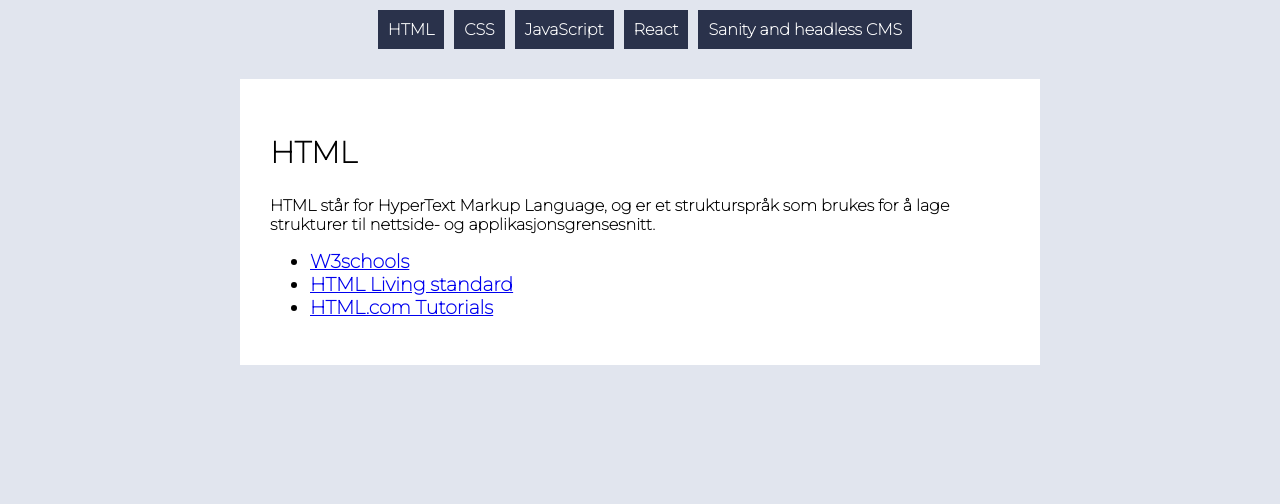
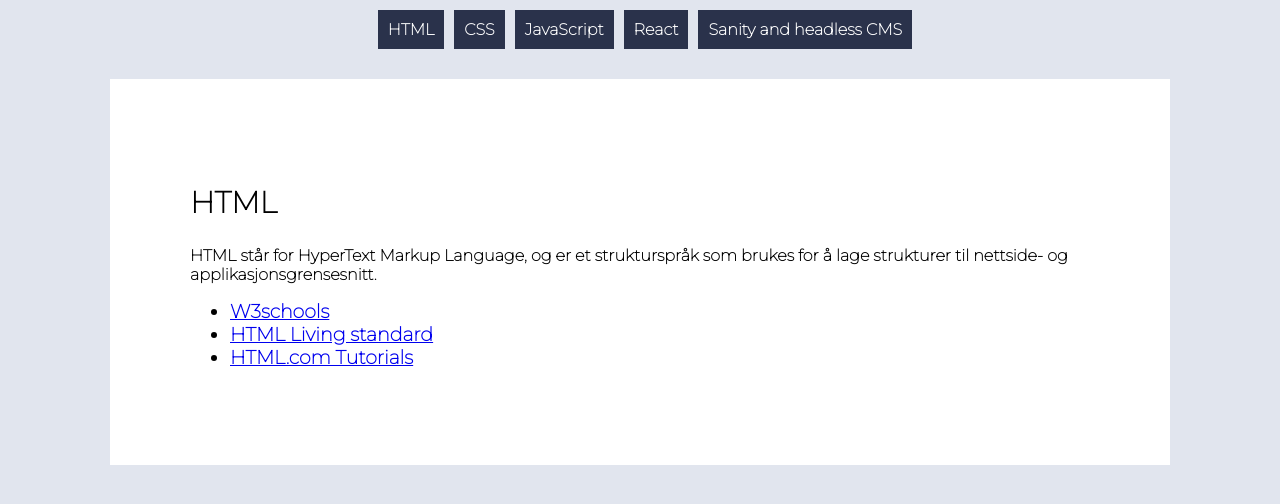
Before and after one commit to LfCrazyCat/uin24ak2_resource_layout_FOSDAHL, a plain HTML site: page index.html in a window 1280 px wide. Drawn offline with Linux system fonts and the light colour scheme.

Commit message:
css style

```diff
--- a/style.css
+++ b/style.css
@@ -84,10 +84,9 @@ main {
 
 /* DESIGN FOR SECTION */
 section {
-  max-width: 800px;
-  margin: 0 auto;
-  padding: 30px;
-  box-sizing: border-box;
+  max-width: 900px;
+  /* margin: 1em; */
+  padding: 5em;
   background-color: #fff;
 }
 
```
